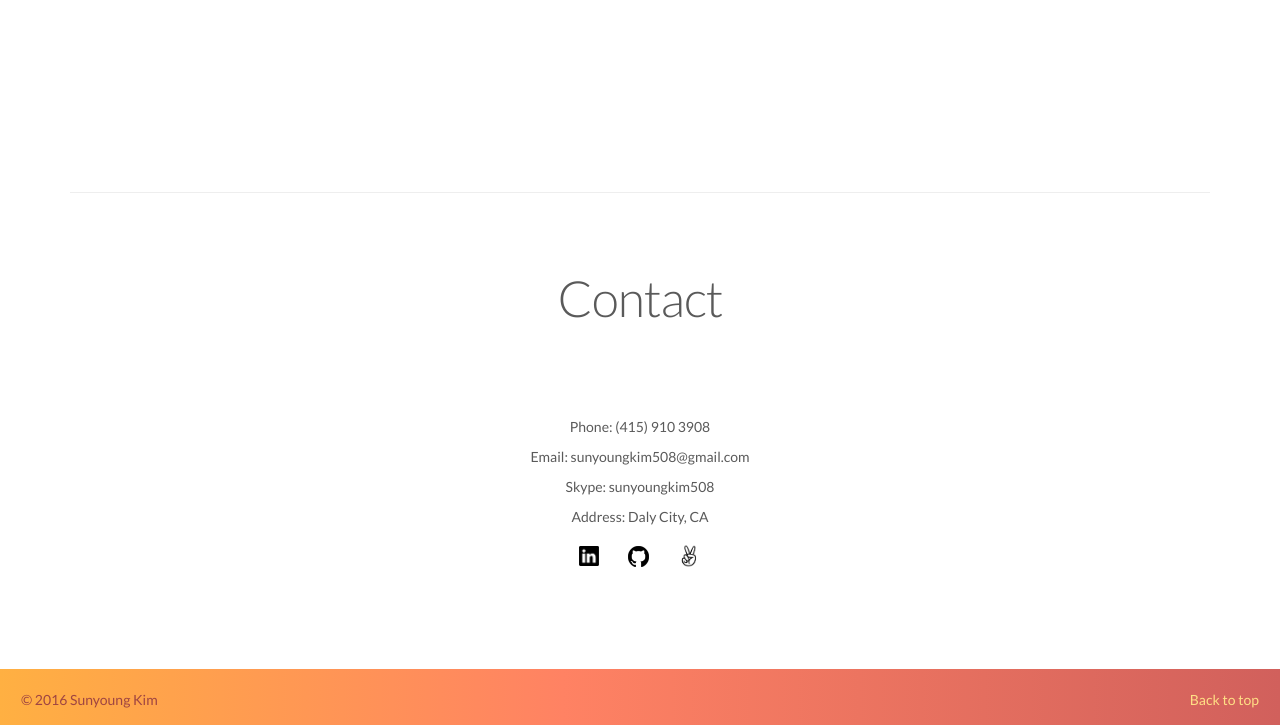
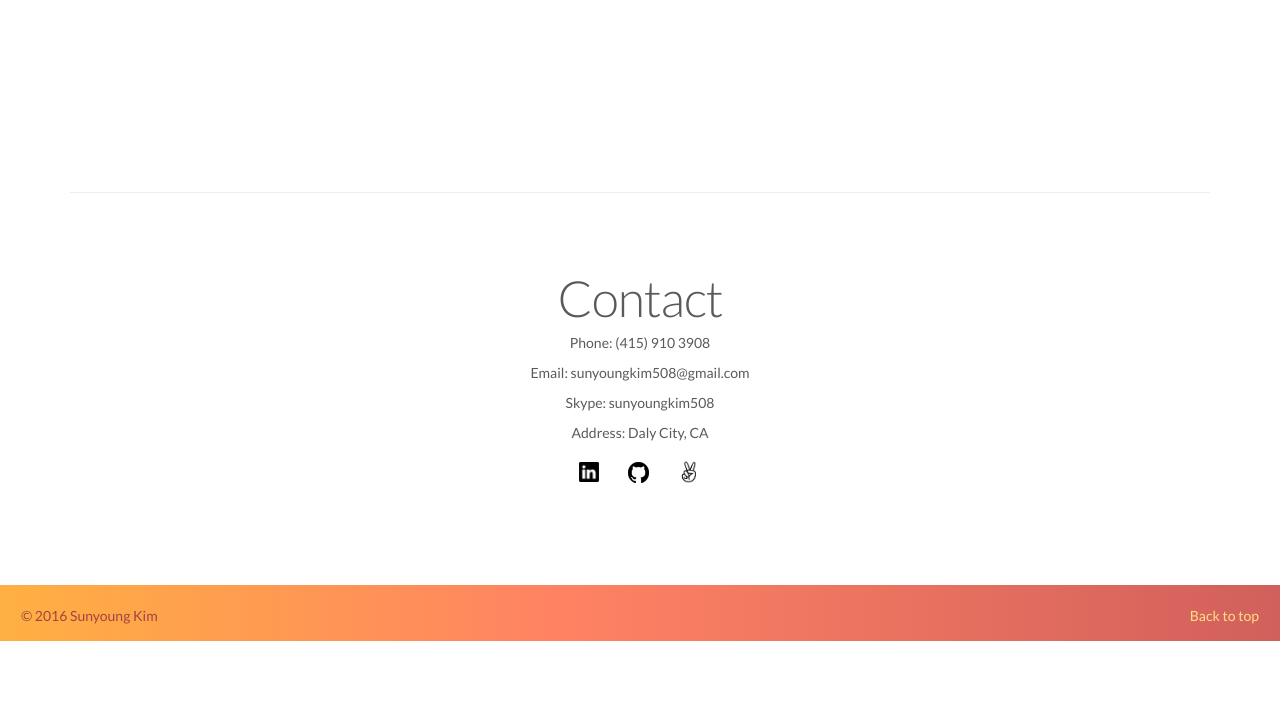
Before and after one commit to SunyoungKim508/resume, a website: page assets/index.html in a window 1280 px wide. Shown: the part 5464-6189 px from the top of the page. After the commit the page ends 6105 px from the top, so only its background shows below. Drawn offline with nearby package versions, Linux system fonts and the light colour scheme.

```diff
--- a/assets/index.html
+++ b/assets/index.html
@@ -232,7 +232,6 @@
 
       <!-- Three columns of text below the carousel -->
       <h4 class="featurette-heading text-center" id="contact">Contact</h4>
-      <div class="break row"></div>
 
       <div class="row">
         <div class="col-md-2"></div>
```
